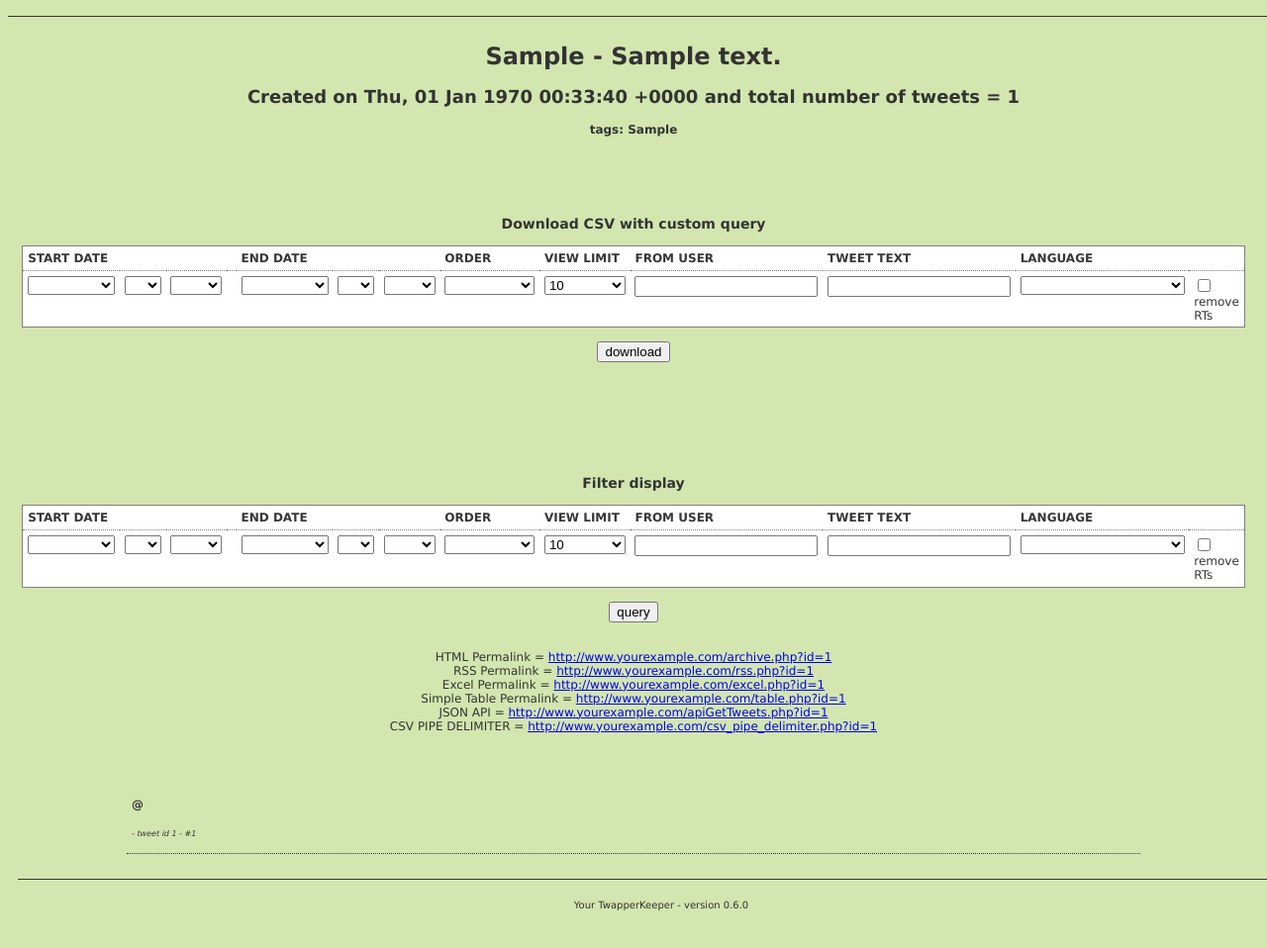
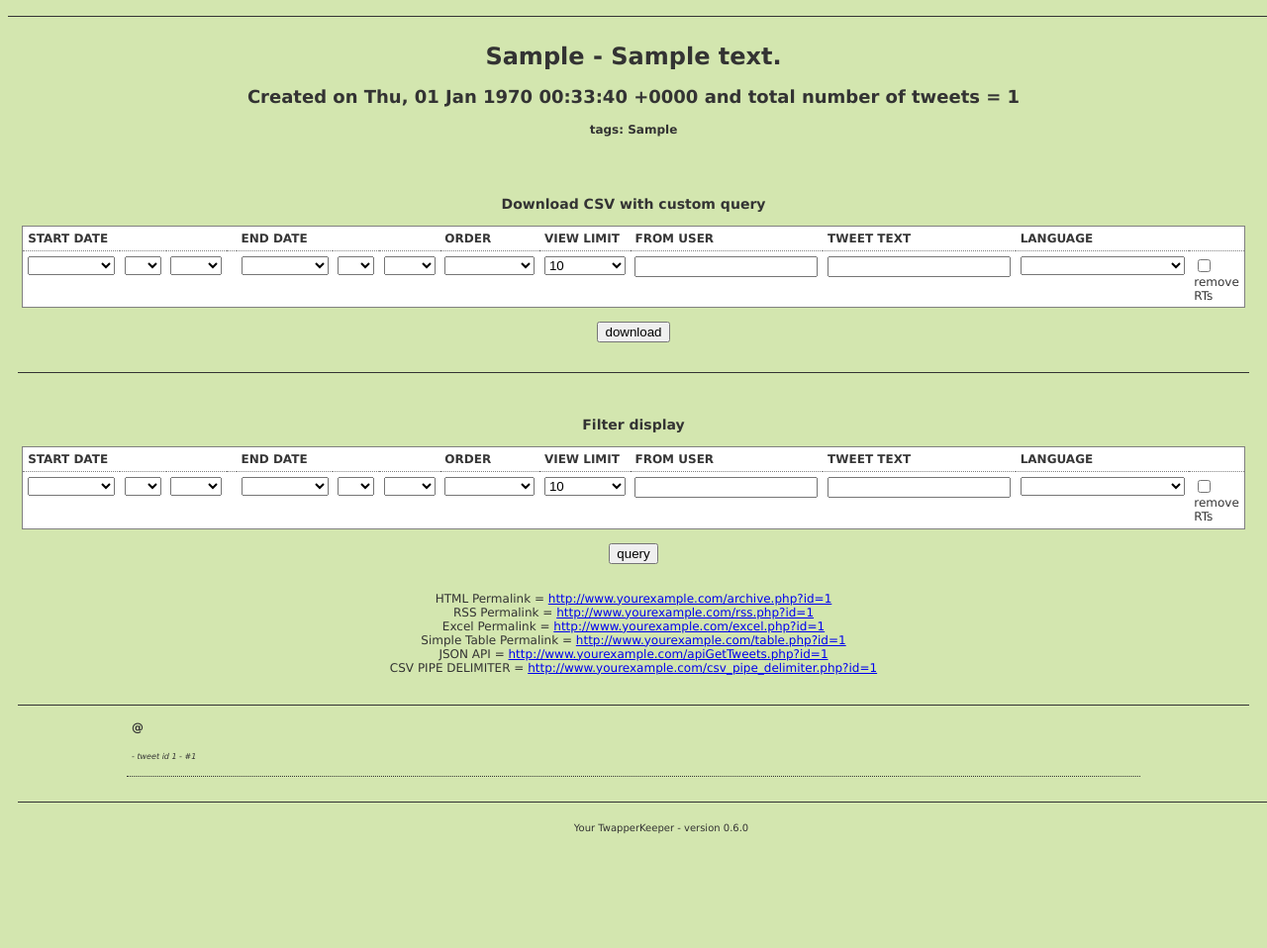
Before and after one commit to 540co/yourTwapperKeeper, a PHP site: page /archive.php?id=1 in a window 1280 px wide. Shown: the part 146-1104 px from the top of the page at 99% size. After the commit the page ends 988 px from the top, so only its background shows below. Run offline with PHP 8.4, Linux system fonts and the light colour scheme; tables that the repository leaves empty or names only in its code hold one stand-in row (values such as "Sample post"); data that the repository does not hold is empty.

Commit message:
form styles

```diff
--- a/archive.php
+++ b/archive.php
@@ -308,8 +308,14 @@
 
 ?>
 
+<style>
+    .form_query {
+        padding: 30px 0;
+        border-bottom: 1px solid #333;
+    }
+</style>
 
-<div class="form_download" style="padding: 50px 0;">
+<div class="form_query download">
     <h3>Download CSV with custom query</h3>
     <form method='get' action='csv_pipe_delimiter.php'>
         <input type='hidden' name='id' value='<?php echo $id; ?>'>
@@ -469,7 +475,7 @@
 
 
 
-<div class="form_view" style="padding: 50px 0;">
+<div class="form_query view">
     <h3>Filter display</h3>
     <form method='get' action='archive.php'>
     <input type='hidden' name='id' value='<?php echo $id; ?>'>
```
